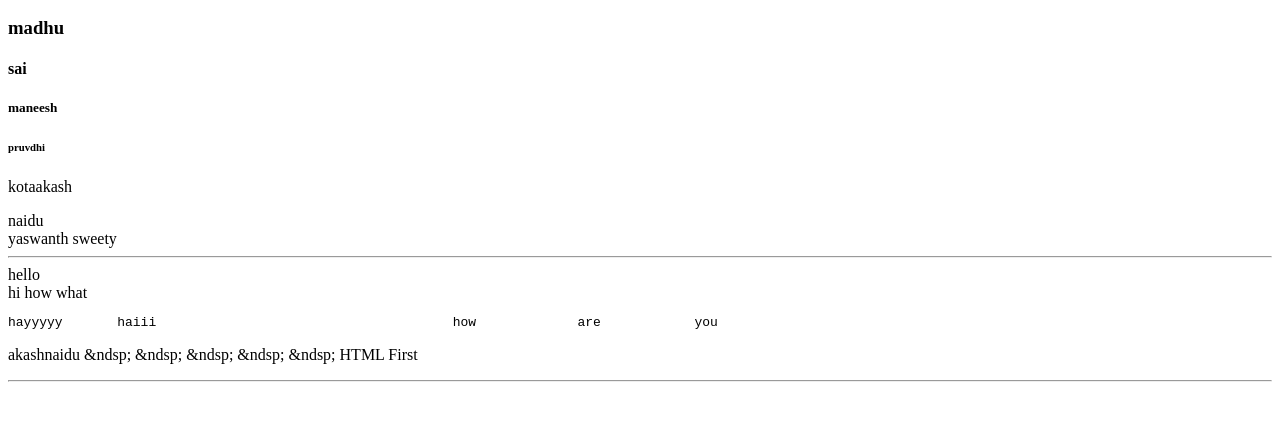
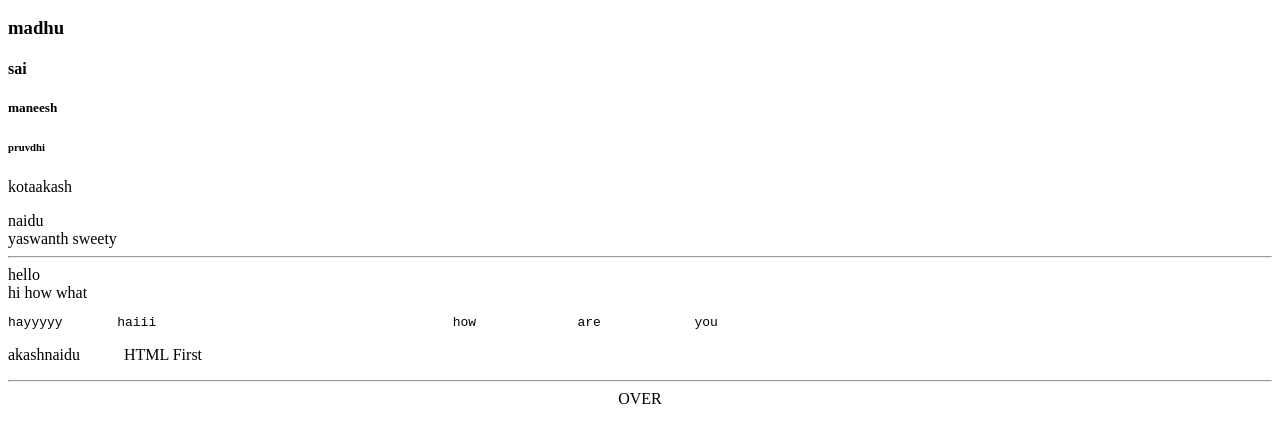
Before and after one commit to Akashnaidu2003/front, a plain HTML site: page index.html in a window 1280 px wide. Shown: the part 208-650 px from the top of the page. Drawn offline with Linux system fonts and the light colour scheme.

Commit message:
my first HTML code

```diff
--- a/index.html
+++ b/index.html
@@ -36,9 +36,10 @@
 
   <pre>hayyyyy       haiii                                      how             are            you</pre>
 
-  <p>akashnaidu       &ndsp;         &ndsp; &ndsp; &ndsp; &ndsp;                 HTML First </p>
+  <p>akashnaidu       &nbsp;         &nbsp; &nbsp; &nbsp; &nbsp;                 HTML First </p>
 
   <hr>
+  <center>OVER</center>
 
 </body>
 </html>
```
